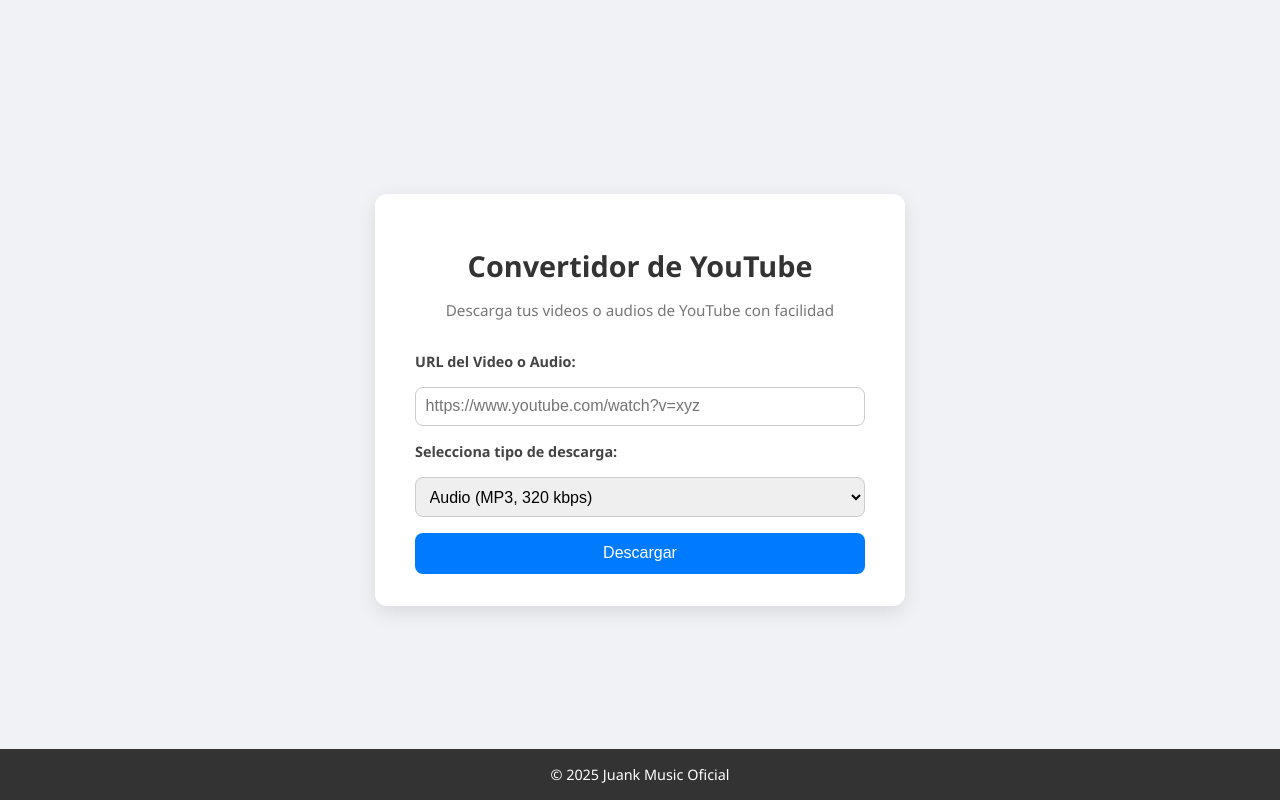
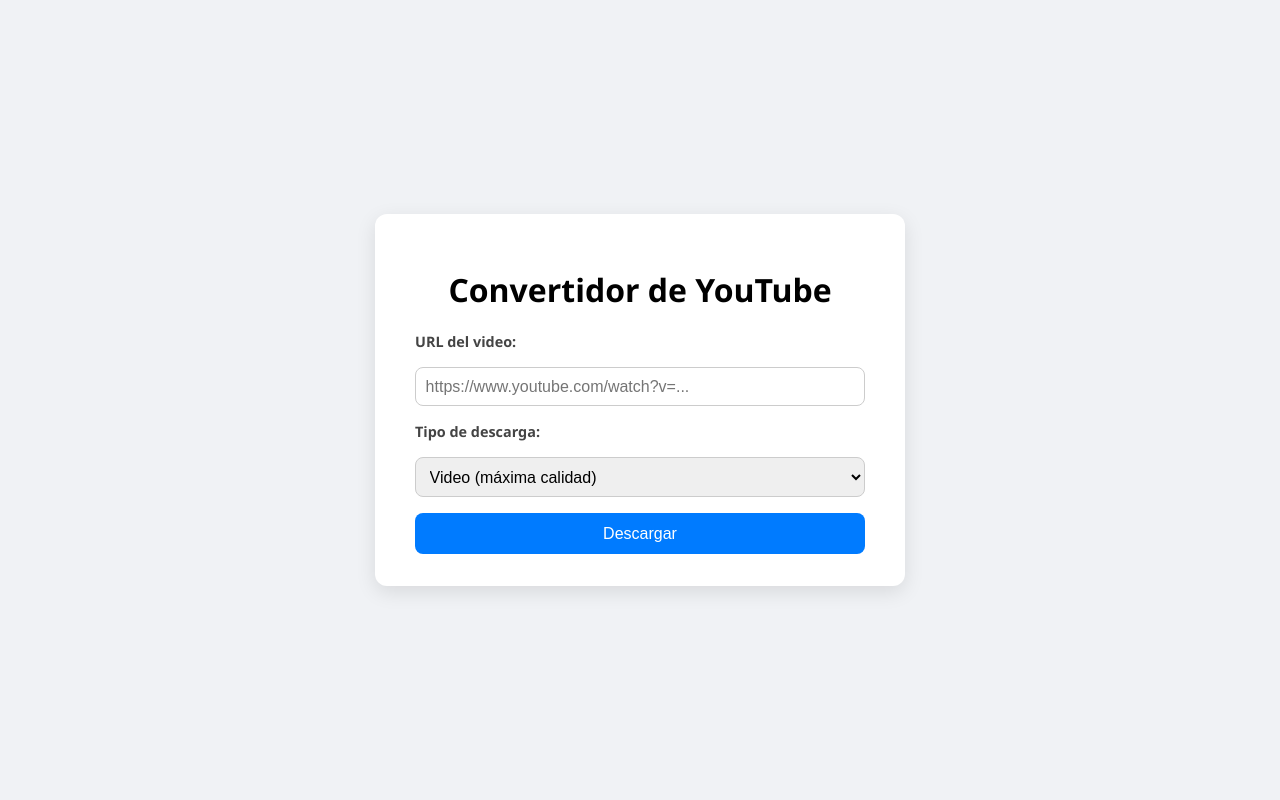
Before and after one commit to juankmusic/ConvertidorYoutube, a Flask app: page / in a window 1280 px wide. Run offline with Flask 3, Linux system fonts and the light colour scheme.

Commit message:
Version 2.12

```diff
--- a/templates/index.html
+++ b/templates/index.html
@@ -2,33 +2,24 @@
 <html lang="es">
 <head>
     <meta charset="UTF-8">
-    <meta name="viewport" content="width=device-width, initial-scale=1.0">
-    <title>Convertidor de YouTube - JM</title>
+    <title>Convertidor de YouTube</title>
     <link rel="stylesheet" href="static/style.css">
 </head>
 <body>
     <div class="container">
-        <header>
-            <h1>Convertidor de YouTube</h1>
-            <p>Descarga tus videos o audios de YouTube con facilidad</p>
-        </header>
+        <h1>Convertidor de YouTube</h1>
+        <form method="POST" action="/download">
+            <label for="url">URL del video:</label>
+            <input type="url" id="url" name="url" placeholder="https://www.youtube.com/watch?v=..." required>
 
-        <form method="POST" action="/download" class="form">
-            <label for="url">URL del Video o Audio:</label>
-            <input type="url" id="url" name="url" placeholder="https://www.youtube.com/watch?v=xyz" required>
-
-            <label for="option">Selecciona tipo de descarga:</label>
+            <label for="option">Tipo de descarga:</label>
             <select id="option" name="option" required>
-                <option value="audio">Audio (MP3, 320 kbps)</option>
-                <option value="video">Video (MP4 - Máxima calidad disponible)</option>
+                <option value="video">Video (máxima calidad)</option>
+                <option value="audio">Solo audio (MP3)</option>
             </select>
 
             <button type="submit">Descargar</button>
         </form>
     </div>
-
-    <footer>
-        <p>&copy; 2025 Juank Music Oficial</p>
-    </footer>
 </body>
 </html>
```
